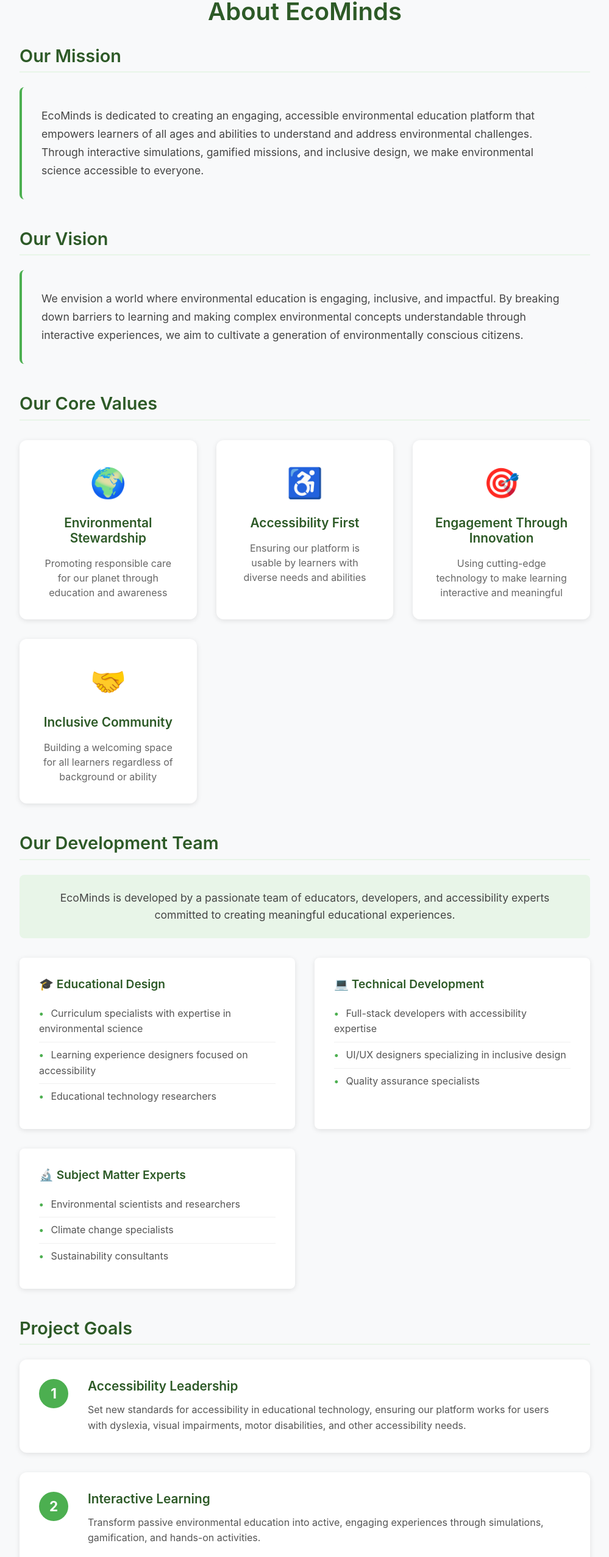
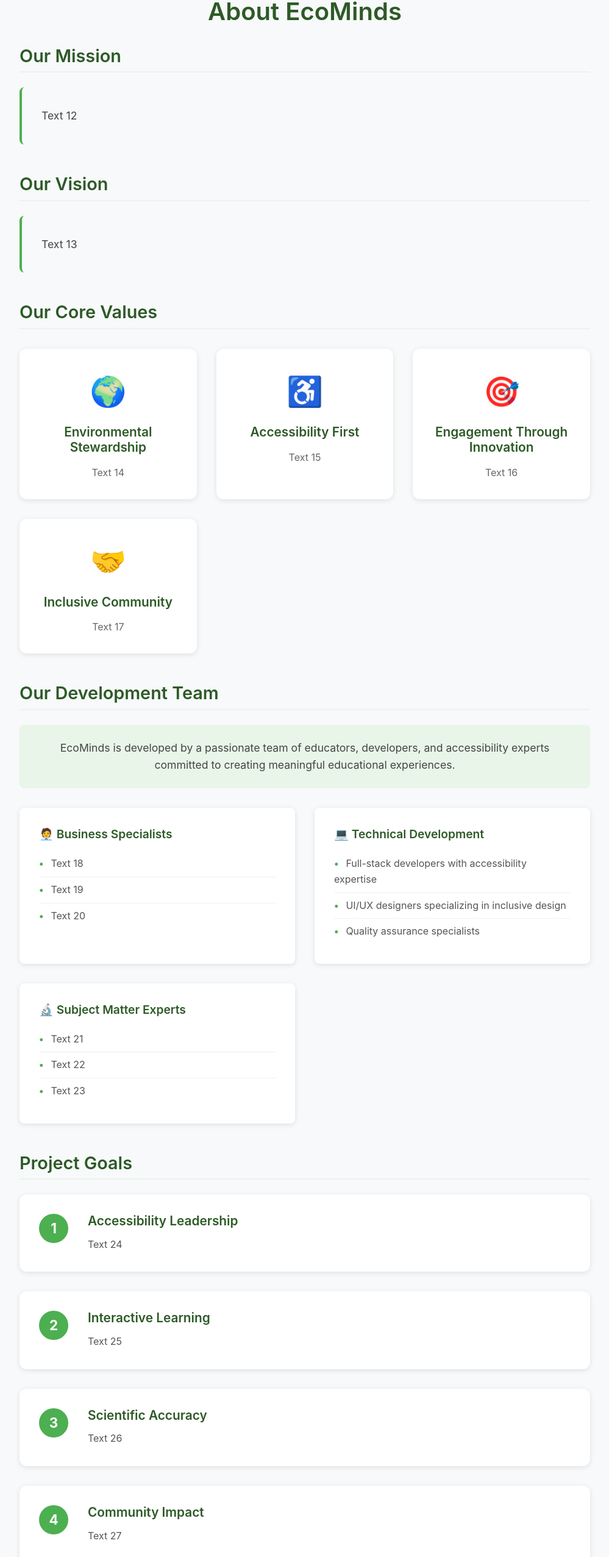
Before and after one commit to jakopo-webdev/ecominds, an Angular app: page /about-us in a window 1280 px wide. Shown: the part 104-2658 px from the top of the page at 61% size, without its empty margins (140-1139 px from the left). Built offline with nearby package versions, Linux system fonts and the light colour scheme.

Commit message:
about us page restored with placeholder content

```diff
--- a/src/app/components/about-us/about-us.component.ts
+++ b/src/app/components/about-us/about-us.component.ts
@@ -1,8 +1,8 @@
-import { Component } from '@angular/core';
-import { CommonModule } from '@angular/common';
+import { Component } from "@angular/core";
+import { CommonModule } from "@angular/common";
 
 @Component({
-  selector: 'app-about-us',
+  selector: "app-about-us",
   standalone: true,
   imports: [CommonModule],
   template: `
@@ -11,21 +11,12 @@
 
       <section class="mission-section">
         <h2>Our Mission</h2>
-        <p class="mission-text">
-          EcoMinds is dedicated to creating an engaging, accessible environmental education platform
-          that empowers learners of all ages and abilities to understand and address environmental challenges.
-          Through interactive simulations, gamified missions, and inclusive design, we make environmental
-          science accessible to everyone.
-        </p>
+        <p class="mission-text">Text 12</p>
       </section>
 
       <section class="vision-section">
         <h2>Our Vision</h2>
-        <p class="vision-text">
-          We envision a world where environmental education is engaging, inclusive, and impactful.
-          By breaking down barriers to learning and making complex environmental concepts understandable
-          through interactive experiences, we aim to cultivate a generation of environmentally conscious citizens.
-        </p>
+        <p class="vision-text">Text 13</p>
       </section>
 
       <section class="values-section">
@@ -34,22 +25,22 @@
           <div class="value-card">
             <div class="value-icon">🌍</div>
             <h3>Environmental Stewardship</h3>
-            <p>Promoting responsible care for our planet through education and awareness</p>
+            <p>Text 14</p>
           </div>
           <div class="value-card">
             <div class="value-icon">♿</div>
             <h3>Accessibility First</h3>
-            <p>Ensuring our platform is usable by learners with diverse needs and abilities</p>
+            <p>Text 15</p>
           </div>
           <div class="value-card">
             <div class="value-icon">🎯</div>
             <h3>Engagement Through Innovation</h3>
-            <p>Using cutting-edge technology to make learning interactive and meaningful</p>
+            <p>Text 16</p>
           </div>
           <div class="value-card">
             <div class="value-icon">🤝</div>
             <h3>Inclusive Community</h3>
-            <p>Building a welcoming space for all learners regardless of background or ability</p>
+            <p>Text 17</p>
           </div>
         </div>
       </section>
@@ -57,17 +48,18 @@
       <section class="team-section">
         <h2>Our Development Team</h2>
         <p class="team-intro">
-          EcoMinds is developed by a passionate team of educators, developers, and accessibility experts
-          committed to creating meaningful educational experiences.
+          EcoMinds is developed by a passionate team of educators, developers,
+          and accessibility experts committed to creating meaningful educational
+          experiences.
         </p>
 
         <div class="team-roles">
           <div class="role-group">
-            <h3>🎓 Educational Design</h3>
+            <h3>🧑‍💼 Business Specialists</h3>
             <ul>
-              <li>Curriculum specialists with expertise in environmental science</li>
-              <li>Learning experience designers focused on accessibility</li>
-              <li>Educational technology researchers</li>
+              <li>Text 18</li>
+              <li>Text 19</li>
+              <li>Text 20</li>
             </ul>
           </div>
 
@@ -83,9 +75,9 @@
           <div class="role-group">
             <h3>🔬 Subject Matter Experts</h3>
             <ul>
-              <li>Environmental scientists and researchers</li>
-              <li>Climate change specialists</li>
-              <li>Sustainability consultants</li>
+              <li>Text 21</li>
+              <li>Text 22</li>
+              <li>Text 23</li>
             </ul>
           </div>
         </div>
@@ -98,7 +90,7 @@
             <div class="goal-number">1</div>
             <div class="goal-content">
               <h3>Accessibility Leadership</h3>
-              <p>Set new standards for accessibility in educational technology, ensuring our platform works for users with dyslexia, visual impairments, motor disabilities, and other accessibility needs.</p>
+              <p>Text 24</p>
             </div>
           </div>
 
@@ -106,7 +98,7 @@
             <div class="goal-number">2</div>
             <div class="goal-content">
               <h3>Interactive Learning</h3>
-              <p>Transform passive environmental education into active, engaging experiences through simulations, gamification, and hands-on activities.</p>
+              <p>Text 25</p>
             </div>
           </div>
 
@@ -114,7 +106,7 @@
             <div class="goal-number">3</div>
             <div class="goal-content">
               <h3>Scientific Accuracy</h3>
-              <p>Provide accurate, up-to-date environmental science content backed by current research and expert review.</p>
+              <p>Text 26</p>
             </div>
           </div>
 
@@ -122,24 +114,13 @@
             <div class="goal-number">4</div>
             <div class="goal-content">
               <h3>Community Impact</h3>
-              <p>Inspire real-world environmental action by connecting learning to practical solutions and community engagement opportunities.</p>
+              <p>Text 27</p>
             </div>
           </div>
         </div>
       </section>
-
-      <section class="prototype-note">
-        <div class="note-content">
-          <h3>🚀 Prototype Status</h3>
-          <p>
-            This is a prototype version of EcoMinds, showcasing the platform's structure,
-            navigation, and accessibility features. The full version will include interactive
-            simulations, comprehensive mission content, and advanced accessibility features.
-          </p>
-        </div>
-      </section>
     </div>
   `,
-  styleUrls: ['./about-us.component.scss']
+  styleUrls: ["./about-us.component.scss"],
 })
 export class AboutUsComponent {}
--- a/src/app/components/shared/header/header.component.ts
+++ b/src/app/components/shared/header/header.component.ts
@@ -24,8 +24,10 @@
               >Eco-Missions</a
             >
           </li>
-          <!-- <li><a routerLink="/accessibility-settings" routerLinkActive="active">Accessibility</a></li>
-          <li><a routerLink="/about-us" routerLinkActive="active">About Us</a></li> -->
+          <!-- <li><a routerLink="/accessibility-settings" routerLinkActive="active">Accessibility</a></li>-->
+          <li>
+            <a routerLink="/about-us" routerLinkActive="active">About Us</a>
+          </li>
         </ul>
       </nav>
     </header>
```
